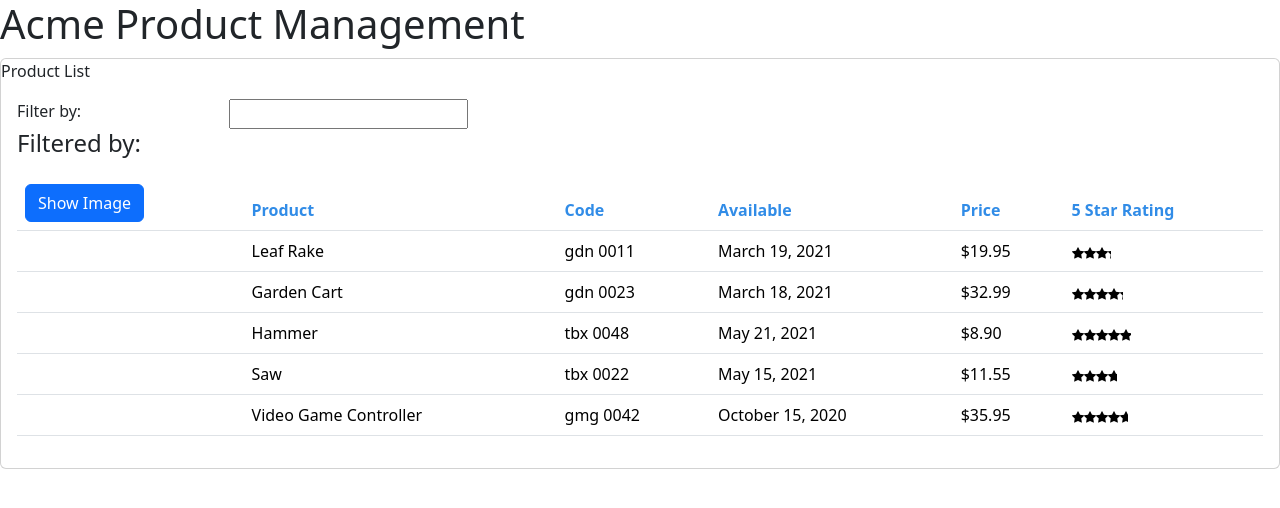
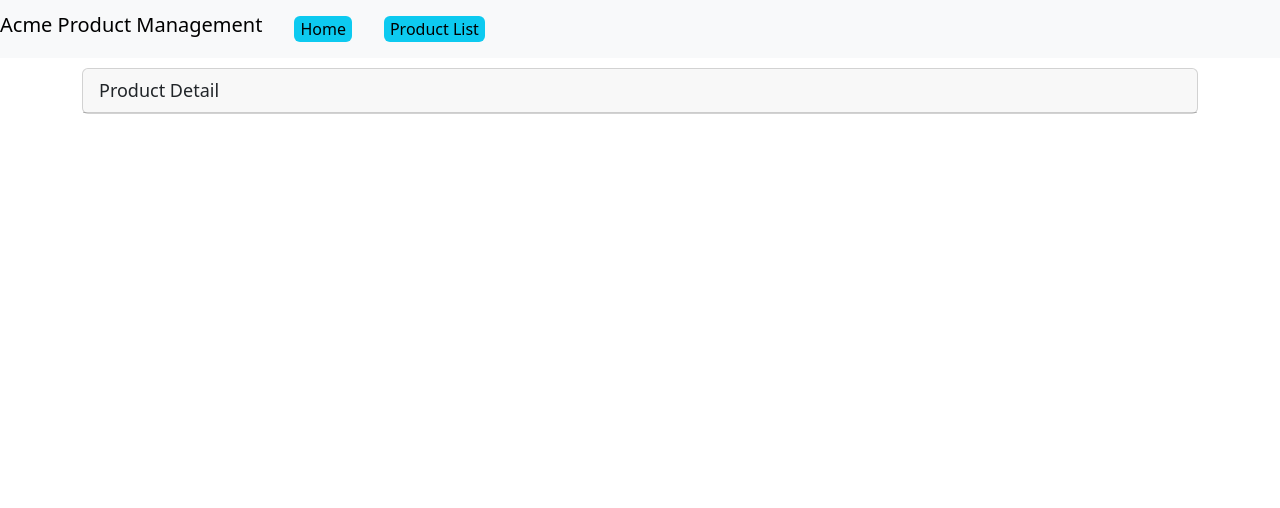
Before and after one commit to Nwabisa-Mawu/APM-real, an Angular app: page /products/1 in a window 1280 px wide. Shown: the top 508 px of the page. Built offline with nearby package versions, Linux system fonts and the light colour scheme.

Commit message:
Completed basic routing

```diff
--- a/src/app/app.component.ts
+++ b/src/app/app.component.ts
@@ -4,9 +4,16 @@ import { Component } from '@angular/core';
 @Component({
   selector: 'pm-root',
   template: `
-  <div>
-    <h1>{{pageTitle}}</h1>
-    <pm-products></pm-products>
+  <nav class="navbar navbar-expand navbar-light bg-light">
+    <h1 class="navbar-brand">{{pageTitle}}</h1>
+    <ul class="nav nav-pills">
+      <li><a class="nav-link" routerLink="/welcome"><button class="rounded bg-info border-0">Home</button></a></li>
+      <li><a class="nav-link" routerLink="/products"><button class="rounded bg-info border-0">Product List</button></a></li>
+    </ul>
+  </nav>
+  <!-- enclose in a div for styling the different views inside a container -->
+  <div class="container">
+    <router-outlet></router-outlet>
   </div>
   `
 })
--- /dev/null
+++ b/src/app/products/product-detail.component.html
@@ -0,0 +1,5 @@
+<div class="card">
+  <div class="card-header">
+    {{pageTitle}}
+  </div>
+</div>
--- /dev/null
+++ b/src/app/products/product-detail.component.ts
@@ -0,0 +1,16 @@
+import { Component, OnInit } from '@angular/core';
+
+@Component({
+  // selector property only required if the component will be nested inside another component. not needed here because will be a standalone page.
+  templateUrl: './product-detail.component.html',
+  styleUrls: ['./product-detail.component.css']
+})
+export class ProductDetailComponent implements OnInit {
+  pageTitle: string = 'Product Detail';
+
+  constructor() { }
+
+  ngOnInit(): void {
+  }
+
+}
--- a/src/app/products/product-list.component.ts
+++ b/src/app/products/product-list.component.ts
@@ -4,7 +4,7 @@ import { ProductService } from './product.service';
 import { Subscription } from 'rxjs';
 // decorator
 @Component({
-  selector: 'pm-products',
+  // removed the selectore because it will not be used as a directive, but a page to navigate to
   templateUrl: './product-list.component.html',
   styleUrls: ['./product-list.component.css']
 })
```
Also changed, not shown: src/app/app.module.ts (+18 -3 lines), src/app/products/product-detail.component.css (added), 1 other file (tests, documents, lock files or other folders).
